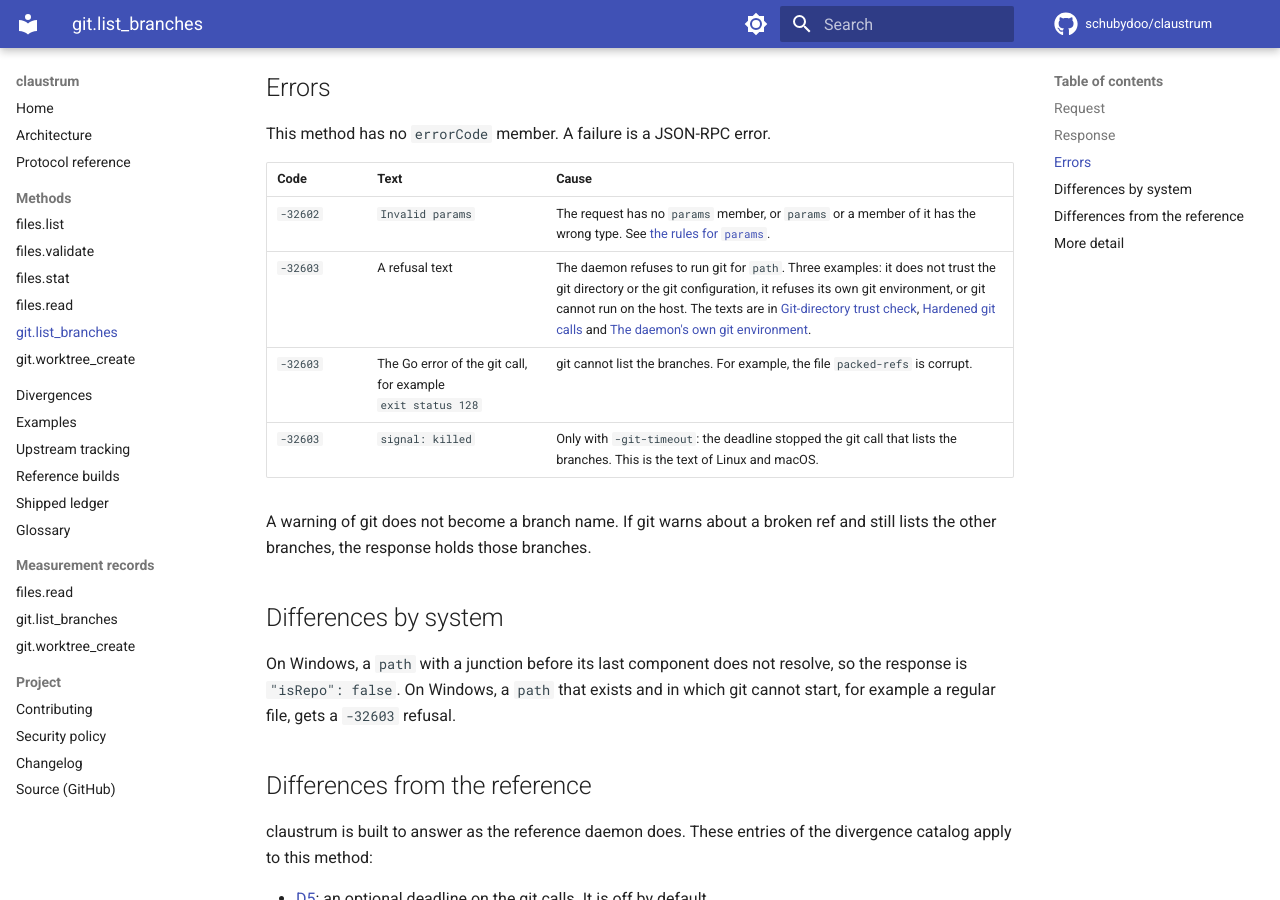
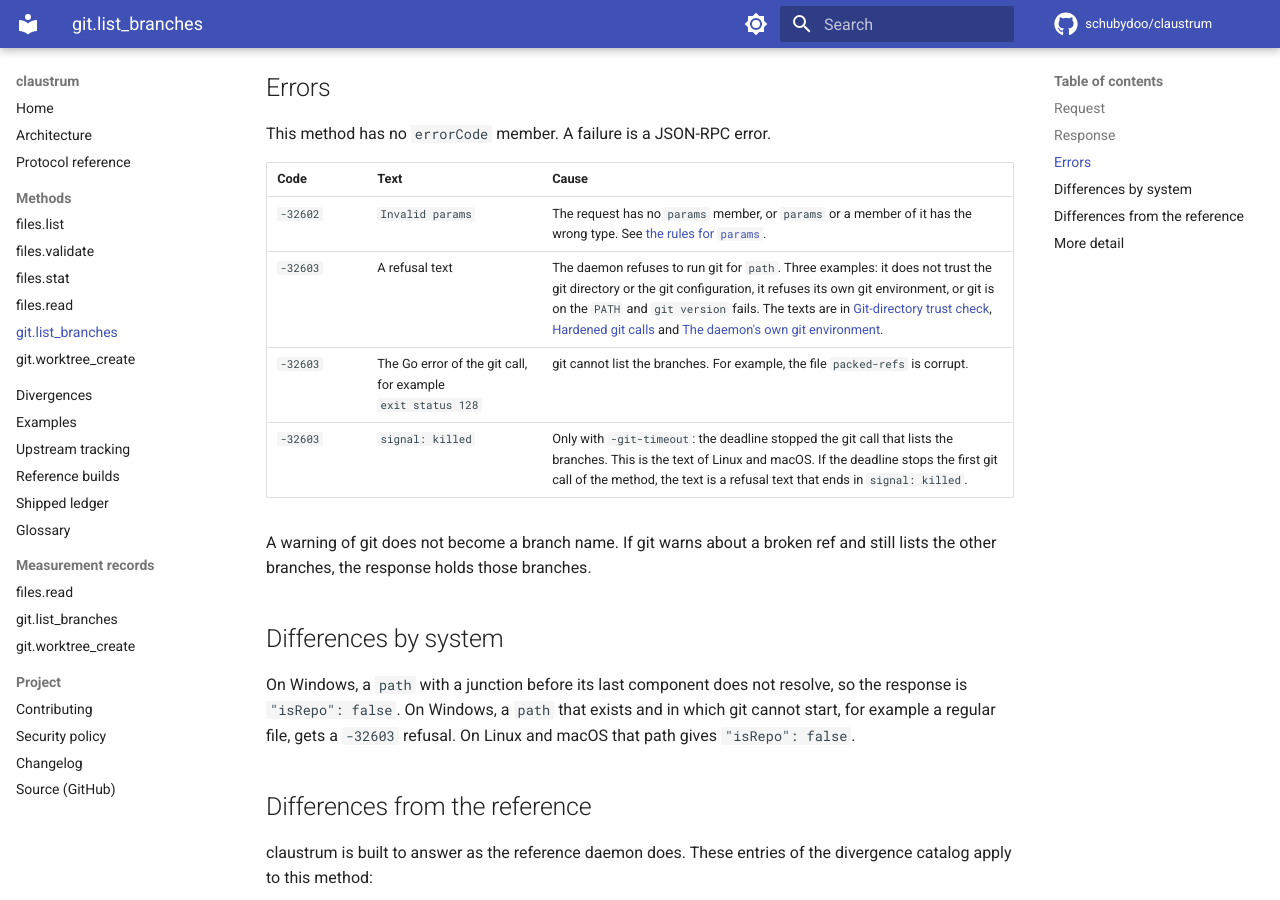
Before and after one commit to schubydoo/claustrum, an MkDocs documentation site: the page built from docs/protocol/git-list-branches.md, in a window 1280 px wide and 900 px high, scrolled down 1205 px. Built offline with MkDocs 1.6.1 and Material for MkDocs 9.7.7, drawn with Linux system fonts in a browser that asks for light colours; comment, search, counter and statistics services are not loaded.

Commit message:
docs: fix the nits of the local review of the git.list_branches page
Co-Authored-By: Claude Opus 5.5 <noreply@anthropic.com>

```diff
--- a/docs/protocol/git-list-branches.md
+++ b/docs/protocol/git-list-branches.md
@@ -46,15 +46,15 @@ This method has no `errorCode` member. A failure is a JSON-RPC error.
 | Code | Text | Cause |
 |---|---|---|
 | `-32602` | `Invalid params` | The request has no `params` member, or `params` or a member of it has the wrong type. See [the rules for `params`](../PROTOCOL.md#params-presence-and-typing). |
-| `-32603` | A refusal text | The daemon refuses to run git for `path`. Three examples: it does not trust the git directory or the git configuration, it refuses its own git environment, or git cannot run on the host. The texts are in [Git-directory trust check](../PROTOCOL.md#git-directory-trust-check), [Hardened git calls](../PROTOCOL.md#hardened-git-calls) and [The daemon's own git environment](../PROTOCOL.md#the-daemons-own-git-environment). |
+| `-32603` | A refusal text | The daemon refuses to run git for `path`. Three examples: it does not trust the git directory or the git configuration, it refuses its own git environment, or git is on the `PATH` and `git version` fails. The texts are in [Git-directory trust check](../PROTOCOL.md#git-directory-trust-check), [Hardened git calls](../PROTOCOL.md#hardened-git-calls) and [The daemon's own git environment](../PROTOCOL.md#the-daemons-own-git-environment). |
 | `-32603` | The Go error of the git call, for example `exit status 128` | git cannot list the branches. For example, the file `packed-refs` is corrupt. |
-| `-32603` | `signal: killed` | Only with `-git-timeout`: the deadline stopped the git call that lists the branches. This is the text of Linux and macOS. |
+| `-32603` | `signal: killed` | Only with `-git-timeout`: the deadline stopped the git call that lists the branches. This is the text of Linux and macOS. If the deadline stops the first git call of the method, the text is a refusal text that ends in `signal: killed`. |
 
 A warning of git does not become a branch name. If git warns about a broken ref and still lists the other branches, the response holds those branches.
 
 ## Differences by system
 
-On Windows, a `path` with a junction before its last component does not resolve, so the response is `"isRepo": false`. On Windows, a `path` that exists and in which git cannot start, for example a regular file, gets a `-32603` refusal.
+On Windows, a `path` with a junction before its last component does not resolve, so the response is `"isRepo": false`. On Windows, a `path` that exists and in which git cannot start, for example a regular file, gets a `-32603` refusal. On Linux and macOS that path gives `"isRepo": false`.
 
 ## Differences from the reference
 
```
